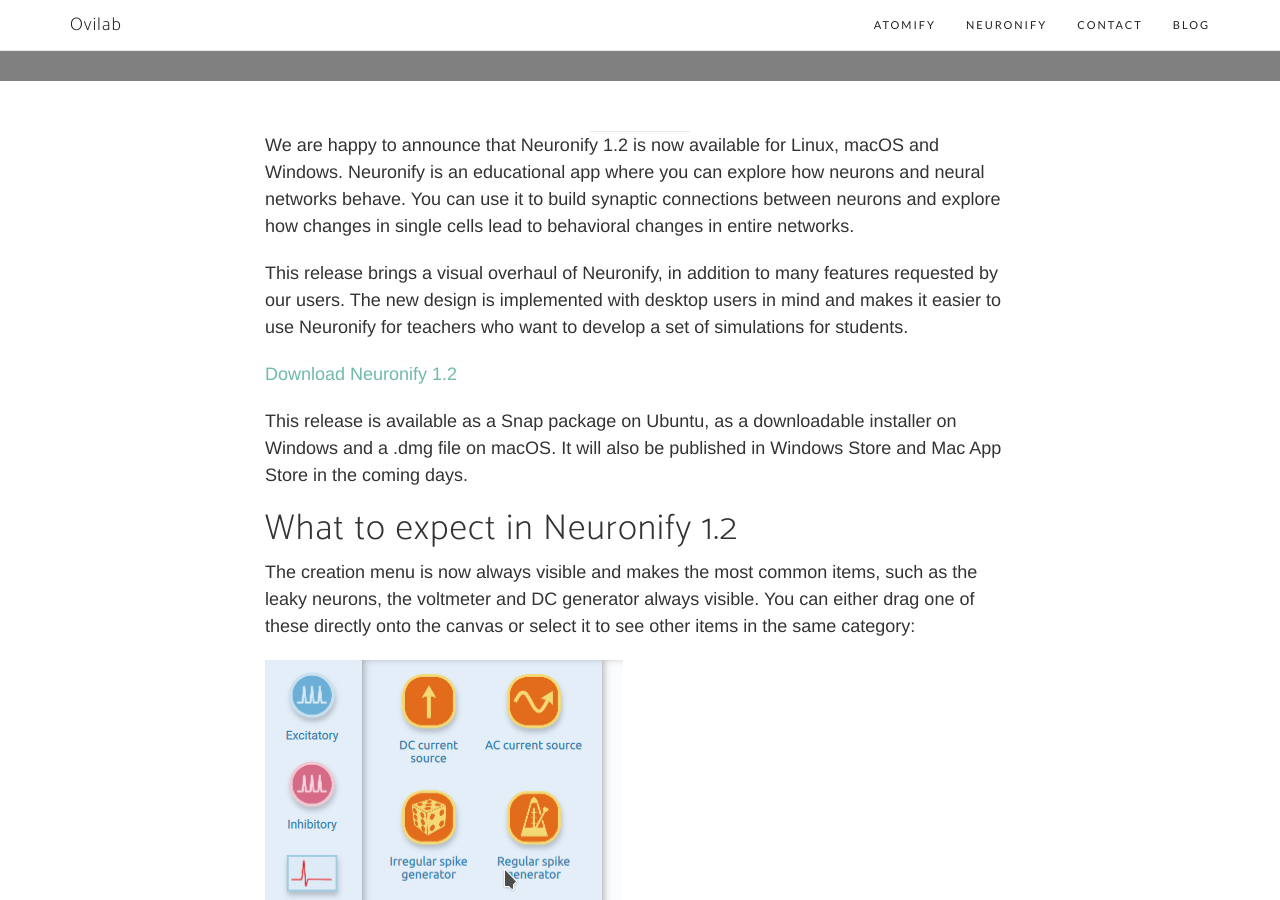
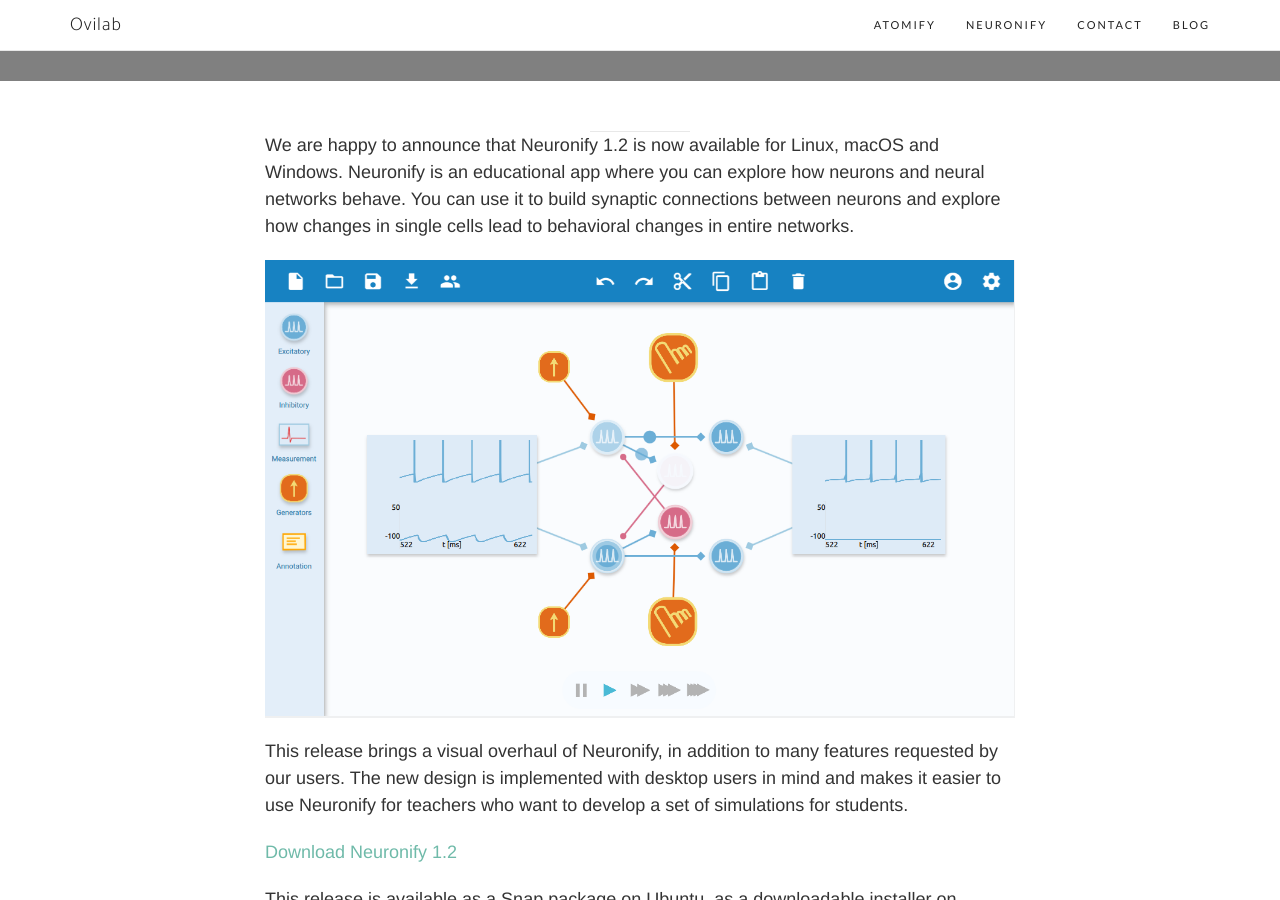
Before and after one commit to ovilab/ovilab.github.io, a Jekyll site: the page built from _posts/2017-06-15-neuronify-1-2-released.md, in a window 1280 px wide and 900 px high, scrolled down 319 px. Built offline with Jekyll 4.4.1, drawn with Linux system fonts in a browser that asks for light colours; nearby versions of some CDN libraries; some web fonts are replaced.

Commit message:
Add release screenshot to text

```diff
--- a/_posts/2017-06-15-neuronify-1-2-released.md
+++ b/_posts/2017-06-15-neuronify-1-2-released.md
@@ -14,6 +14,8 @@
 neural networks behave.
 You can use it to build synaptic connections between neurons and explore
 how changes in single cells lead to behavioral changes in entire networks.
+
+![Neuronify 1.2](/img/posts/neuronify-1-2-release.png){:class="img-responsive"}
 
 This release brings a visual overhaul of Neuronify, in addition to many
 features requested by our users.
```
